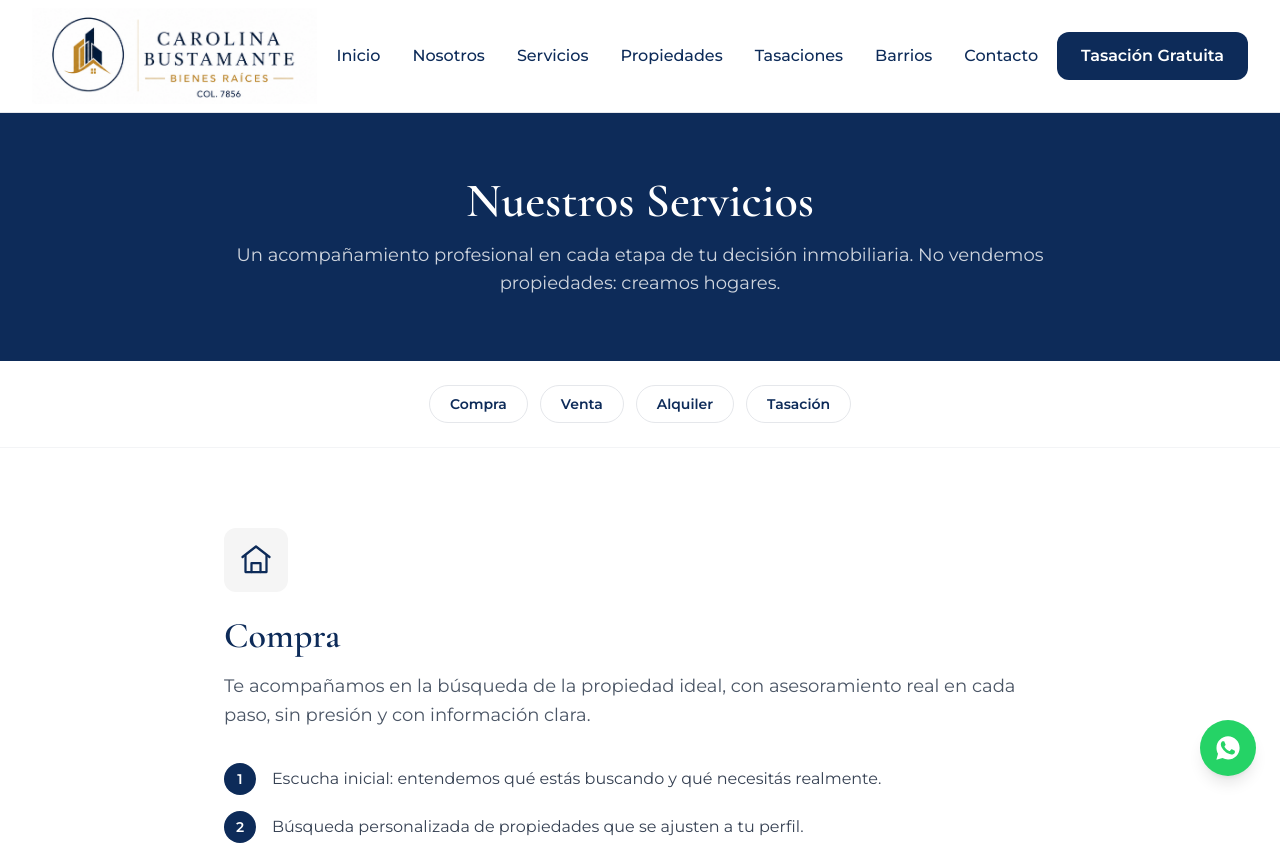
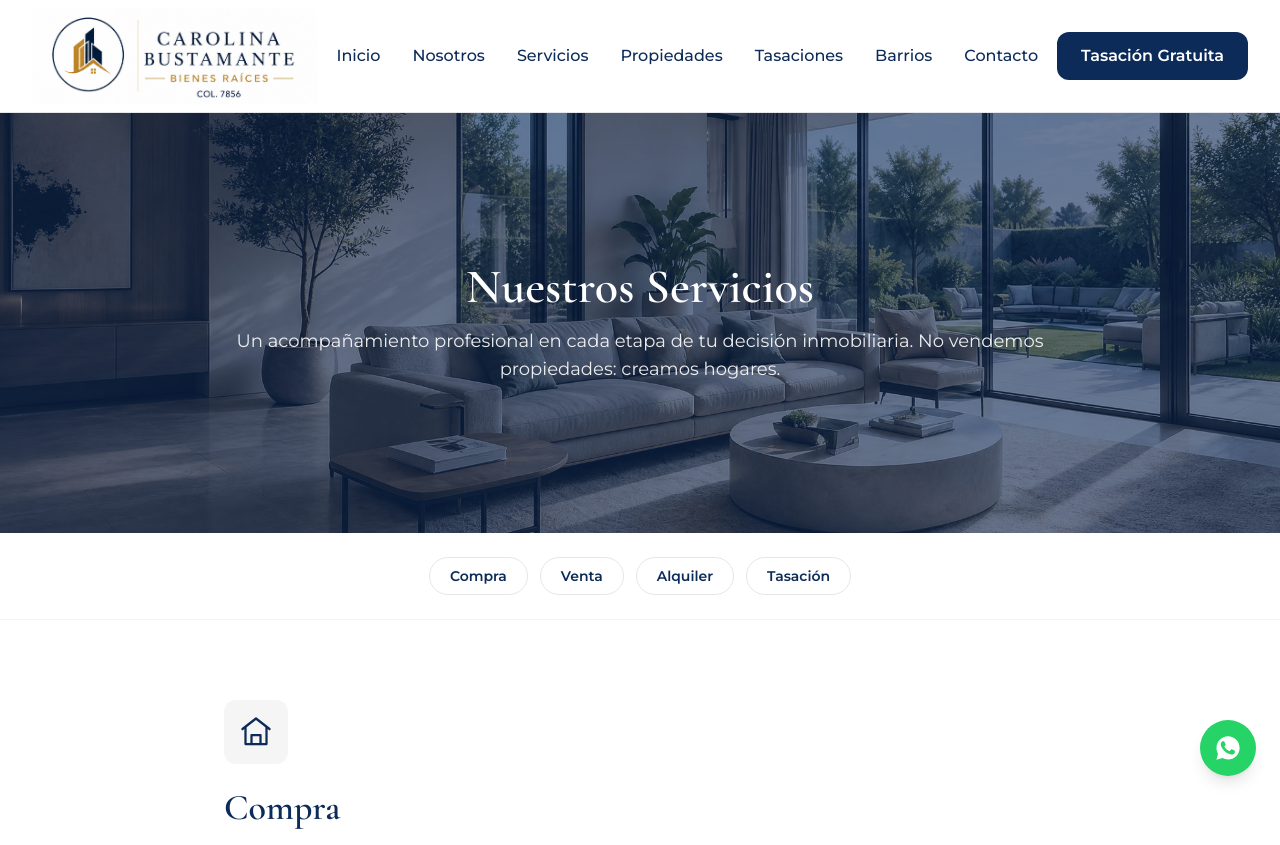
Before and after one commit to borginiangel-svg/carolina-bustamante-web, a Next.js app: page /servicios in a window 1280 px wide. Shown: the top 845 px of the page. Built offline with nearby package versions, Linux system fonts and the light colour scheme.

Commit message:
Mover imagen a la pagina de servicios en vez de la seccion de home

```diff
--- a/src/app/servicios/page.tsx
+++ b/src/app/servicios/page.tsx
@@ -1,4 +1,5 @@
 import Link from "next/link";
+import Image from "next/image";
 import Header from "@/components/layout/Header";
 import Footer from "@/components/layout/Footer";
 import WhatsAppButton from "@/components/ui/WhatsAppButton";
@@ -95,12 +96,21 @@ export default function Servicios() {
       <Header />
 
       {/* Encabezado */}
-      <section className="bg-[#0D2B59] py-16">
-        <div className="mx-auto max-w-4xl px-8 text-center">
+      <section className="relative flex min-h-[420px] items-center overflow-hidden py-16">
+        <Image
+          src="/images/servicios/hero.jpg"
+          alt="Living luminoso de una propiedad"
+          fill
+          priority
+          sizes="100vw"
+          className="object-cover"
+        />
+        <div className="absolute inset-0 bg-[#0D2B59]/60" />
+        <div className="relative z-10 mx-auto max-w-4xl px-8 text-center">
           <h1 className="font-heading text-4xl font-semibold text-white sm:text-5xl">
             Nuestros Servicios
           </h1>
-          <p className="mt-4 text-lg text-white/80">
+          <p className="mt-4 text-lg text-white/90">
             Un acompañamiento profesional en cada etapa de tu decisión inmobiliaria.
             No vendemos propiedades: creamos hogares.
           </p>
--- a/src/components/sections/Services.tsx
+++ b/src/components/sections/Services.tsx
@@ -1,5 +1,3 @@
-import Image from "next/image";
-
 const servicios = [
   {
     titulo: "Compra",
@@ -45,28 +43,17 @@ const servicios = [
 
 export default function Services() {
   return (
-    <>
-      <section className="relative flex min-h-[380px] items-center overflow-hidden py-16">
-        <Image
-          src="/images/servicios/hero.jpg"
-          alt="Living luminoso de una propiedad"
-          fill
-          sizes="100vw"
-          className="object-cover"
-        />
-        <div className="absolute inset-0 bg-[#0D2B59]/60" />
-        <div className="relative z-10 mx-auto max-w-2xl px-8 text-center">
-          <h2 className="font-heading text-3xl font-semibold text-white sm:text-4xl">
+    <section className="mx-auto max-w-7xl px-8 py-24">
+      <div className="mx-auto max-w-2xl text-center">
+        <h2 className="font-heading text-3xl font-semibold text-[#0D2B59] sm:text-4xl">
           Nuestros Servicios
         </h2>
-          <p className="mt-4 text-lg text-white/90">
+        <p className="mt-4 text-lg text-gray-600">
           Un acompañamiento profesional en cada etapa de tu decisión inmobiliaria.
         </p>
       </div>
-      </section>
 
-      <section className="mx-auto max-w-7xl px-8 py-24">
-        <div className="grid grid-cols-1 gap-6 sm:grid-cols-2 lg:grid-cols-4">
+      <div className="mt-16 grid grid-cols-1 gap-6 sm:grid-cols-2 lg:grid-cols-4">
         {servicios.map((s) => (
           <div
             key={s.titulo}
@@ -88,6 +75,5 @@ export default function Services() {
         ))}
       </div>
     </section>
-    </>
   );
 }
```
Lines whose indentation alone changed are shown as unchanged.
